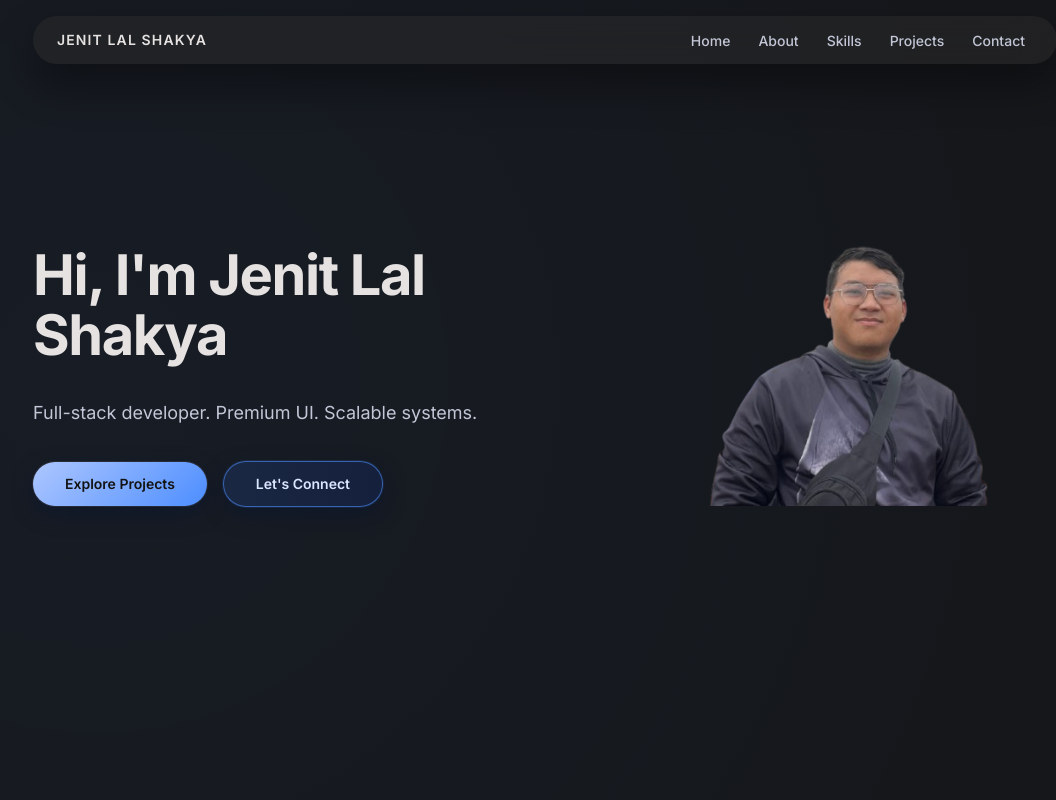
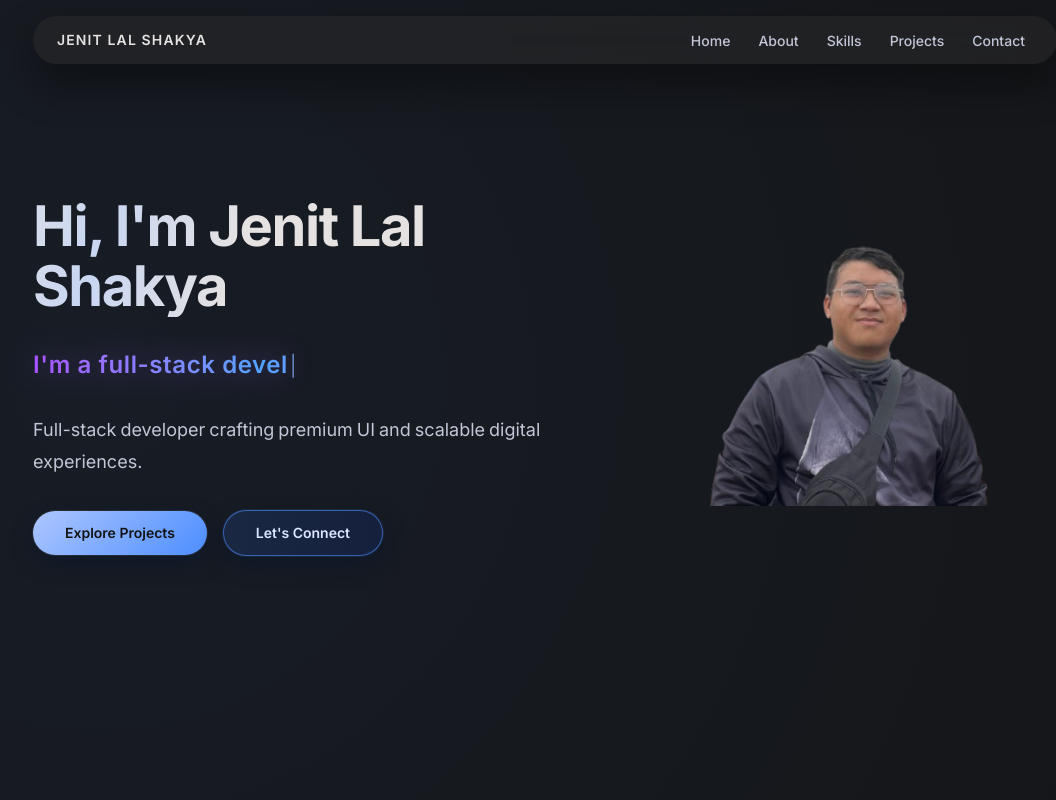
Before and after one commit to jenitlalshakya/jenit-lal-shakya-portfolio, a Next.js app: page / in a window 1280 px wide. Shown: the top 800 px of the page, without its empty margins (95-1151 px from the left). Built offline with nearby package versions, Linux system fonts and the light colour scheme.

Commit message:
feat(hero): implement dynamic typing animation with animated gradient styling
- Added role-based typing animation with loop
- Introduced animated gradient text and glow effect
- Improved font styling for better visual emphasis
- Enhanced hero section for stronger first impression

```diff
--- a/app/globals.css
+++ b/app/globals.css
@@ -69,3 +69,60 @@ main {
     opacity: 0;
   }
 }
+
+/* Hero: subtle gradient shimmer (GPU-friendly background-position only) */
+@keyframes hero-heading-shimmer {
+  0%,
+  100% {
+    background-position: 0% 50%;
+  }
+
+  50% {
+    background-position: 100% 50%;
+  }
+}
+
+.hero-heading-shimmer {
+  background-image: linear-gradient(
+    105deg,
+    #e5e2e1 0%,
+    #e5e2e1 38%,
+    #c8d6f2 50%,
+    #e5e2e1 62%,
+    #e5e2e1 100%
+  );
+  background-size: 200% 100%;
+  -webkit-background-clip: text;
+  background-clip: text;
+  color: transparent;
+  -webkit-text-fill-color: transparent;
+  animation: hero-heading-shimmer 14s ease-in-out infinite;
+  animation-delay: 0.75s;
+}
+
+@keyframes gradientMove {
+  0% {
+    background-position: 0% center;
+  }
+
+  100% {
+    background-position: 200% center;
+  }
+}
+
+.animate-gradient {
+  animation: gradientMove 4s linear infinite;
+}
+
+@media (prefers-reduced-motion: reduce) {
+  .hero-heading-shimmer {
+    animation: none;
+    background: none;
+    color: #e5e2e1;
+    -webkit-text-fill-color: #e5e2e1;
+  }
+
+  .animate-gradient {
+    animation: none;
+  }
+}
--- a/components/Hero.tsx
+++ b/components/Hero.tsx
@@ -1,18 +1,165 @@
-// import Link from "next/link";
 "use client";
+
 import Image from "next/image";
+import { useEffect, useMemo, useRef, useState } from "react";
+import { motion, useReducedMotion } from "framer-motion";
 import Container from "@/components/Container";
 import me from "@/public/images/me.png";
 
+const SUBTEXT =
+  "Full-stack developer crafting premium UI and scalable digital experiences.";
+
+const EASE: [number, number, number, number] = [0.22, 1, 0.36, 1];
+
+/** Professional roles shown in the typing line (edit here). */
+const TYPING_ROLES = [
+  "I'm a full-stack developer",
+  "I'm a freelance web developer",
+  "I build scalable web applications",
+  "I design premium user interfaces",
+  "I specialize in Git and GitHub workflows",
+  "I craft modern web experiences",
+] as const;
+
+/** Last hero entrance finishes: second CTA delay (1.28s) + duration (0.75s). */
+const HERO_INTRO_COMPLETE_MS = 1280 + 750;
+
+/** Extra wait after hero motions before typing begins (1.2–1.8s range). */
+const TYPING_START_DELAY_MS = 1500;
+
+const TYPE_CHAR_MS = 48;
+const DELETE_CHAR_MS = 36;
+const HOLD_FULL_MS = 1300;
+
+type UseTypingCycleOptions = {
+  enabled: boolean;
+  startAfterMs: number;
+  typeCharMs: number;
+  deleteCharMs: number;
+  holdFullMs: number;
+};
+
+function useTypingCycle(
+  roles: readonly string[],
+  {
+    enabled,
+    startAfterMs,
+    typeCharMs,
+    deleteCharMs,
+    holdFullMs,
+  }: UseTypingCycleOptions
+) {
+  const [text, setText] = useState("");
+  const textRef = useRef("");
+  const roleIndexRef = useRef(0);
+  const timeoutRef = useRef<ReturnType<typeof setTimeout> | null>(null);
+  const rolesRef = useRef(roles);
+  rolesRef.current = roles;
+
+  useEffect(() => {
+    const clearTimer = () => {
+      if (timeoutRef.current !== null) {
+        clearTimeout(timeoutRef.current);
+        timeoutRef.current = null;
+      }
+    };
+
+    if (!enabled) {
+      clearTimer();
+      const first = rolesRef.current[0] ?? "";
+      textRef.current = first;
+      setText(first);
+      return;
+    }
+
+    textRef.current = "";
+    roleIndexRef.current = 0;
+    setText("");
+
+    const schedule = (fn: () => void, ms: number) => {
+      clearTimer();
+      timeoutRef.current = setTimeout(fn, ms);
+    };
+
+    const typeNext = () => {
+      const list = rolesRef.current;
+      if (list.length === 0) return;
+      const full = list[roleIndexRef.current % list.length];
+      if (textRef.current.length < full.length) {
+        textRef.current = full.slice(0, textRef.current.length + 1);
+        setText(textRef.current);
+        schedule(typeNext, typeCharMs);
+      } else {
+        schedule(deleteNext, holdFullMs);
+      }
+    };
+
+    const deleteNext = () => {
+      if (textRef.current.length > 0) {
+        textRef.current = textRef.current.slice(0, -1);
+        setText(textRef.current);
+        schedule(deleteNext, deleteCharMs);
+      } else {
+        roleIndexRef.current += 1;
+        schedule(typeNext, typeCharMs);
+      }
+    };
+
+    const startId = setTimeout(() => {
+      typeNext();
+    }, startAfterMs);
+
+    return () => {
+      clearTimeout(startId);
+      clearTimer();
+    };
+  }, [enabled, startAfterMs, typeCharMs, deleteCharMs, holdFullMs]);
+
+  return text;
+}
+
 const Hero = () => {
+  const prefersReducedMotion = useReducedMotion();
+  const words = useMemo(() => SUBTEXT.split(/\s+/), []);
+
   const handleScroll = (id: string) => {
     const el = document.getElementById(id);
     if (el) {
       el.scrollIntoView({ behavior: "smooth" });
-
       window.history.replaceState(null, "", "/");
     }
   };
+
+  const instant = prefersReducedMotion === true;
+
+  const titleTransition = {
+    duration: instant ? 0 : 1,
+    ease: EASE,
+  };
+
+  const wordBaseDelay = instant ? 0 : 0.48;
+  const wordStagger = instant ? 0 : 0.042;
+
+  const buttonDelays = instant ? [0, 0] : [1.12, 1.28];
+
+  const hoverProps = instant
+    ? {}
+    : {
+        whileHover: { scale: 1.025 },
+        whileTap: { scale: 0.99 },
+      };
+
+  const typingStartAfterMs = instant
+    ? 0
+    : HERO_INTRO_COMPLETE_MS + TYPING_START_DELAY_MS;
+
+  const typingLine = useTypingCycle(TYPING_ROLES, {
+    enabled: !instant,
+    startAfterMs: typingStartAfterMs,
+    typeCharMs: TYPE_CHAR_MS,
+    deleteCharMs: DELETE_CHAR_MS,
+    holdFullMs: HOLD_FULL_MS,
+  });
 
   return (
     <Container
@@ -21,33 +168,88 @@ const Hero = () => {
     >
       <div className="grid items-center grid-cols-1 gap-10 md:gap-12 lg:grid-cols-5">
         <div className="space-y-6 sm:space-y-8 lg:col-span-3">
-          <h1 className="max-w-4xl text-[2rem] leading-[1.08] font-bold tracking-tight text-[#e5e2e1] sm:text-[2.4rem] md:text-[3rem] lg:text-[3.5rem]">
-            Hi, I'm Jenit Lal Shakya
-          </h1>
-          <p className="max-w-2xl text-sm leading-7 text-[#c2c6d6] sm:text-base sm:leading-8 md:text-lg">
-            Full-stack developer. Premium UI. Scalable systems.
+          <motion.h1
+            className="max-w-4xl text-[2rem] leading-[1.08] font-bold tracking-tight sm:text-[2.4rem] md:text-[3rem] lg:text-[3.5rem]"
+            initial={instant ? false : { opacity: 0, y: 14 }}
+            animate={{ opacity: 1, y: 0 }}
+            transition={titleTransition}
+          >
+            <span className="hero-heading-shimmer block">
+              Hi, I&apos;m Jenit Lal Shakya
+            </span>
+          </motion.h1>
+
+          <p
+            className="min-h-[1.6em] text-base leading-relaxed text-[#dbe7ff]/90 sm:text-lg md:text-xl"
+            aria-live={instant ? undefined : "polite"}
+          >
+            <span className="font-semibold tracking-wide text-lg md:text-2xl bg-gradient-to-r from-blue-400 via-purple-500 to-blue-400 bg-[length:200%_auto] bg-clip-text text-transparent animate-gradient drop-shadow-[0_0_14px_rgba(139,92,246,0.45)]">
+              {typingLine}
+            </span>
+            <span
+              className="ml-0.5 inline-block font-light text-[#7faeff] animate-pulse"
+              aria-hidden
+            >
+              |
+            </span>
           </p>
+
+          <p
+            className="max-w-2xl text-sm leading-7 text-[#c2c6d6] sm:text-base sm:leading-8 md:text-lg"
+            aria-label={SUBTEXT}
+          >
+            {words.map((word, i) => (
+              <motion.span
+                key={`${word}-${i}`}
+                className="mr-[0.22em] inline-block last:mr-0"
+                initial={instant ? false : { opacity: 0, y: 8 }}
+                animate={{ opacity: 1, y: 0 }}
+                transition={{
+                  duration: instant ? 0 : 0.58,
+                  ease: EASE,
+                  delay: wordBaseDelay + i * wordStagger,
+                }}
+              >
+                {word}
+              </motion.span>
+            ))}
+          </p>
+
           <div className="flex flex-col items-start gap-3 sm:flex-row sm:flex-wrap sm:items-center sm:gap-4">
-            <a
+            <motion.a
               onClick={() => handleScroll("projects")}
-              className="primary-gradient inline-flex w-full justify-center rounded-[3rem] px-6 py-3 text-sm font-semibold text-[#131313] shadow-[0_0_0_1px_rgba(255,255,255,0.08),0_8px_20px_rgba(10,22,46,0.6)] transition-all duration-300 hover:scale-[1.02] hover:brightness-110 hover:shadow-[0_0_0_1px_rgba(127,174,255,0.3),0_0_30px_rgba(77,142,255,0.5)] sm:w-auto sm:px-8"              style={{ cursor: "pointer" }}
+              className="primary-gradient inline-flex w-full cursor-pointer touch-manipulation justify-center rounded-[3rem] px-6 py-3 text-sm font-semibold text-[#131313] shadow-[0_0_0_1px_rgba(255,255,255,0.08),0_8px_20px_rgba(10,22,46,0.6)] transition-[box-shadow,filter] duration-300 ease-out hover:brightness-110 hover:shadow-[0_0_0_1px_rgba(127,174,255,0.35),0_0_28px_rgba(77,142,255,0.45)] focus-visible:outline-2 focus-visible:outline-offset-2 focus-visible:outline-[#7faeff] sm:w-auto sm:px-8"
+              initial={instant ? false : { opacity: 0, y: 8 }}
+              animate={{ opacity: 1, y: 0 }}
+              transition={{
+                duration: instant ? 0 : 0.75,
+                ease: EASE,
+                delay: buttonDelays[0],
+              }}
+              {...hoverProps}
             >
               Explore Projects
-            </a>
+            </motion.a>
 
-            <a
+            <motion.a
               onClick={() => handleScroll("contact")}
-              className="inline-flex w-full justify-center rounded-[3rem] px-6 py-3 text-sm font-semibold text-[#dbe7ff] border border-[#4d8eff]/60 bg-linear-to-r from-[#1b2a48]/90 to-[#14213f]/90 shadow-[0_0_0_1px_rgba(77,142,255,0.12),0_8px_20px_rgba(10,22,46,0.6)] transition-all duration-300 hover:border-[#7faeff] hover:text-[#f2f6ff] hover:brightness-110 hover:shadow-[0_0_0_1px_rgba(127,174,255,0.3),0_0_24px_rgba(77,142,255,0.3)] sm:w-auto sm:px-8"
-              style={{ cursor: "pointer" }}
+              className="inline-flex w-full cursor-pointer touch-manipulation justify-center rounded-[3rem] px-6 py-3 text-sm font-semibold text-[#dbe7ff] border border-[#4d8eff]/60 bg-linear-to-r from-[#1b2a48]/90 to-[#14213f]/90 shadow-[0_0_0_1px_rgba(77,142,255,0.12),0_8px_20px_rgba(10,22,46,0.6)] transition-[box-shadow,filter,border-color,color] duration-300 ease-out hover:border-[#7faeff] hover:text-[#f2f6ff] hover:brightness-110 hover:shadow-[0_0_0_1px_rgba(127,174,255,0.35),0_0_26px_rgba(77,142,255,0.35)] focus-visible:outline-2 focus-visible:outline-offset-2 focus-visible:outline-[#7faeff] sm:w-auto sm:px-8"
+              initial={instant ? false : { opacity: 0, y: 8 }}
+              animate={{ opacity: 1, y: 0 }}
+              transition={{
+                duration: instant ? 0 : 0.75,
+                ease: EASE,
+                delay: buttonDelays[1],
+              }}
+              {...hoverProps}
             >
               Let&apos;s Connect
-            </a>
+            </motion.a>
           </div>
         </div>
 
         <div className="hidden lg:col-span-2 lg:flex lg:justify-end">
-          {/* <div className="w-100 h-100 relative rounded-3xl overflow-hidden mx-auto shadow-[0_0_20px_rgba(77,142,255,0.6), 0_0_40px_rgba(77,142,255,0.4)]"> */}
-          <div className="relative w-[400px] h-[400px] translate-y-[-70px]">
+          <div className="relative h-[400px] w-[400px] translate-y-[-70px]">
             <Image
               src={me}
               alt="Jenit Lal Shakya"
@@ -55,12 +257,13 @@ const Hero = () => {
               sizes="(max-width: 768px) 100vw, 400px"
               loading="eager"
               style={{ objectFit: "cover" }}
+              priority
             />
           </div>
         </div>
       </div>
     </Container>
-  )
-}
+  );
+};
 
 export default Hero;
--- a/package.json
+++ b/package.json
@@ -9,6 +9,7 @@
     "lint": "eslint"
   },
   "dependencies": {
+    "framer-motion": "^12.38.0",
     "next": "16.2.2",
     "react": "19.2.4",
     "react-dom": "19.2.4",
```
Also changed, not shown: 1 other file (tests, documents, lock files or other folders).
